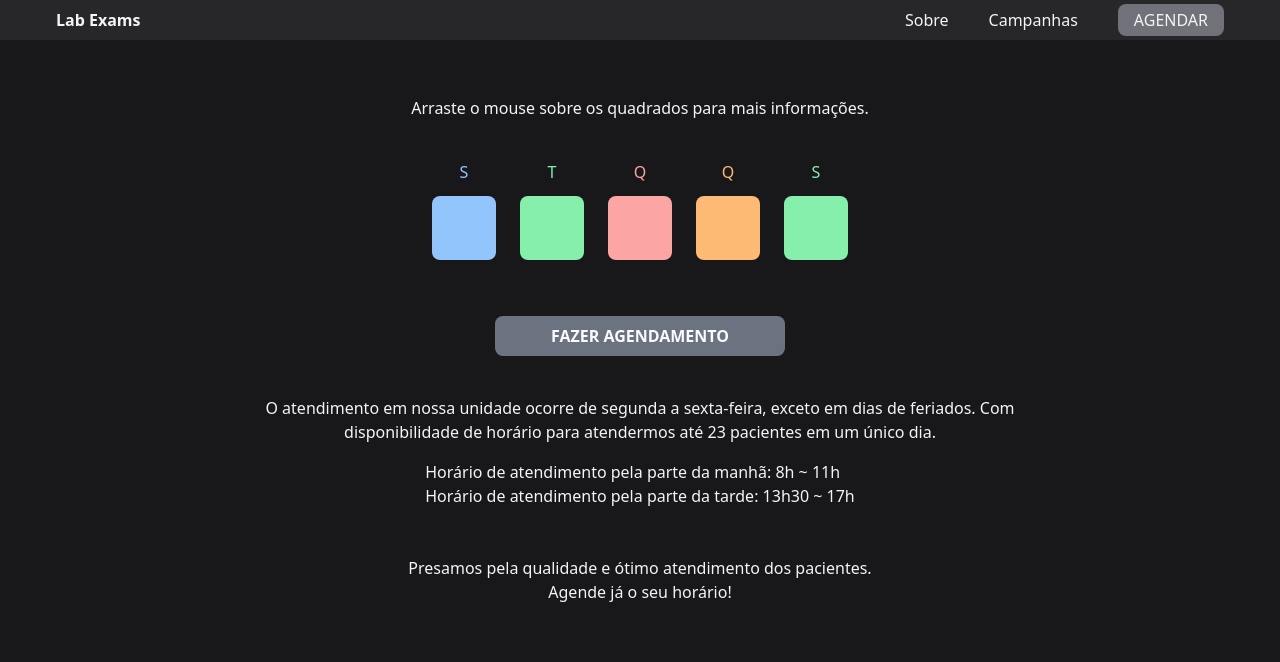
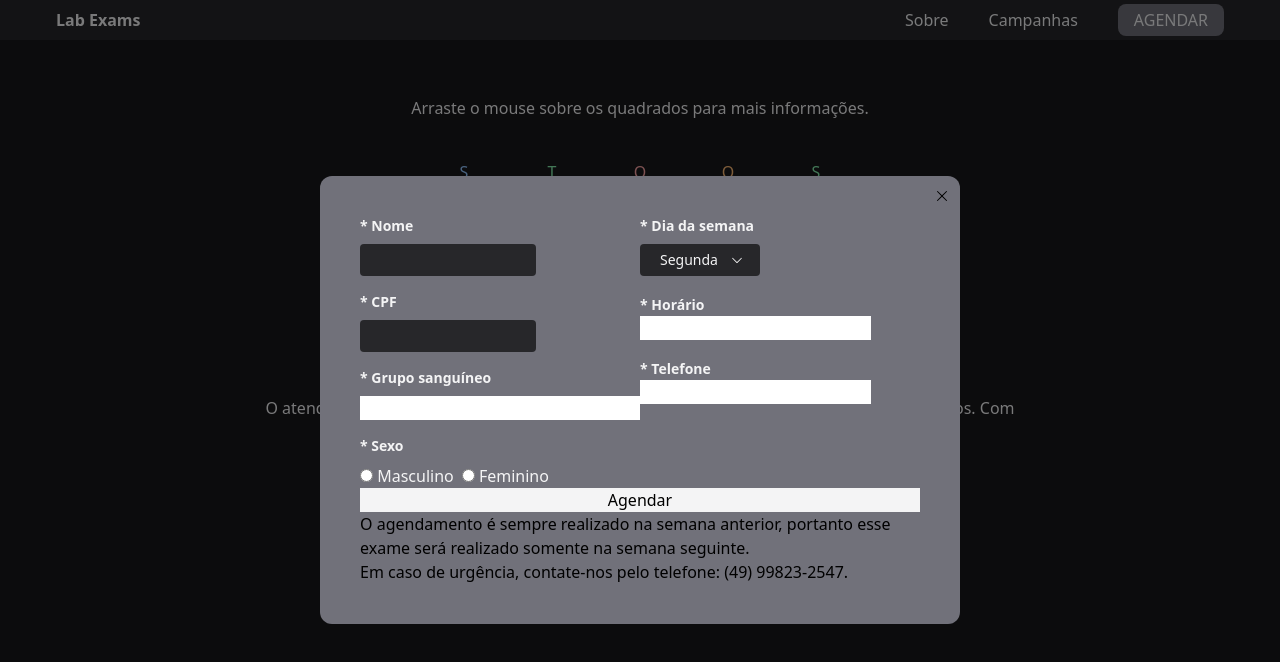
Before and after one commit to tandii/lab_exams_web, a React (Vite) app: page / in a window 1280 px wide. Both pictures are taken after a click on the button "FAZER AGENDAMENTO". Shown: the top 662 px of the page. Built offline with nearby package versions, Linux system fonts and the light colour scheme.

Commit message:
criação do component de agendamento

```diff
--- a/package.json
+++ b/package.json
@@ -10,8 +10,10 @@
     "preview": "vite preview"
   },
   "dependencies": {
+    "@phosphor-icons/react": "^2.0.10",
     "@radix-ui/react-dialog": "^1.0.4",
     "@radix-ui/react-hover-card": "^1.0.6",
+    "@radix-ui/react-select": "^1.2.2",
     "react": "^18.2.0",
     "react-dom": "^18.2.0",
     "react-router-dom": "^6.14.1"
--- a/src/pages/Home.tsx
+++ b/src/pages/Home.tsx
@@ -1,8 +1,14 @@
 import { Link } from "react-router-dom"
 import * as HoverCard from '@radix-ui/react-hover-card';
+import * as Dialog from '@radix-ui/react-dialog';
+import { useState } from "react";
+import { X, CaretUp, CaretDown, Check } from "@phosphor-icons/react";
+import * as Select from '@radix-ui/react-select';
 
 
 export function Home() {
+    const [isOpen, setIsOpen] = useState(false)
+
     return (
         <>
             <nav className="flex items-center justify-between bg-zinc-800 w-full h-10 px-14">
@@ -119,7 +125,110 @@ export function Home() {
 
                 </div>
 
-                <button className="text-zinc-50 py-2 bg-gray-500 hover:bg-gray-400/80 px-14 font-semibold rounded-lg mt-14">FAZER AGENDAMENTO</button>
+                <Dialog.Root open={isOpen} onOpenChange={setIsOpen}>
+                    <Dialog.Trigger asChild>
+                        <button className="text-zinc-50 py-2 bg-gray-500 hover:bg-gray-400/80 px-14 font-semibold rounded-lg mt-14">FAZER AGENDAMENTO</button>
+                    </Dialog.Trigger>
+                    <Dialog.Portal>
+
+                        <Dialog.Overlay className="bg-black/50 data-[state=open]:animate-overlayShow fixed inset-0" />
+                        <Dialog.Content className="bg-zinc-500 p-10 fixed top-[50%] left-[50%] max-w-[800px] translate-x-[-50%] translate-y-[-50%] rounded-xl">
+                            <div className="bg-zinc-500 grid grid-cols-2 text-zinc-100">
+                                <div className="flex flex-col gap-4">
+                                    <div className="flex flex-col gap-2">
+                                        <label htmlFor="name" className="font-semibold text-sm">* Nome</label>
+                                        <input type="text" className="bg-zinc-800 rounded px-3 text-sm h-8 w-44 focus:outline-none" />
+                                    </div>
+
+                                    <div className="flex flex-col gap-2">
+                                        <label htmlFor="cpf" className="font-semibold text-sm">* CPF</label>
+                                        <input type="text" className="bg-zinc-800 rounded px-3 text-sm h-8 w-44 focus:outline-none" />
+                                    </div>
+
+                                    <div className="flex flex-col gap-2">
+                                        <label htmlFor="bloodGroup" className="font-semibold text-sm">* Grupo sanguíneo</label>
+                                        <input type="text" />
+                                    </div>
+
+                                    <div className="flex flex-col gap-2">
+                                        <label htmlFor="gender" className="font-semibold text-sm">* Sexo</label>
+                                        <div className="flex gap-2">
+                                            <span>
+                                                <input type="radio" name="gender" /> Masculino
+                                            </span>
+                                            <span>
+                                                <input type="radio" name="gender" /> Feminino
+                                            </span>
+                                        </div>
+                                    </div>
+                                </div>
+
+                                <div className="flex flex-col gap-4">
+                                    <div className="flex flex-col gap-2">
+                                        <label htmlFor="dayWeek" className="font-semibold text-sm">* Dia da semana</label>
+                                        <Select.Root defaultValue="segunda">
+                                            <Select.Trigger asChild aria-label="Food" >
+                                                <button className="flex items-center w-fit pl-5 pr-4 h-8 text-sm rounded gap-3 bg-zinc-800 text-zinc-100  data-[placeholder]:text-zinc-500 data-[placeholder]:text-sm outline-none">
+                                                    <Select.Value />
+                                                    <Select.Icon>
+                                                        <CaretDown />
+                                                    </Select.Icon>
+                                                </button>
+                                            </Select.Trigger>
+                                            <Select.Portal>
+                                                <Select.Content>
+                                                    <Select.ScrollUpButton className="flex items-center justify-center text-gray-700 dark:text-gray-300">
+                                                        <CaretUp />
+                                                    </Select.ScrollUpButton>
+                                                    <Select.Viewport className="bg-zinc-800 p-2 rounded-lg shadow-lg">
+                                                        <Select.Group>
+                                                            {["Segunda", "Terça", "Quarta", "Quinta", "Sexta"].map(
+                                                                (dayWeek, i) => (
+                                                                    <Select.Item
+                                                                        // disabled={f === "Grapes"}
+                                                                        key={`${dayWeek}-${i}`}
+                                                                        value={dayWeek.toLowerCase()}
+                                                                        className="relative flex items-center px-8 py-2 rounded-md text-sm text-zinc-100 bg-zinc-800 hover:bg-zinc-700"
+
+                                                                    >
+                                                                        <Select.ItemText>{dayWeek}</Select.ItemText>
+                                                                        <Select.ItemIndicator className="absolute left-2 inline-flex items-center">
+                                                                            <Check />
+                                                                        </Select.ItemIndicator>
+                                                                    </Select.Item>
+                                                                )
+                                                            )}
+                                                        </Select.Group>
+                                                    </Select.Viewport>
+                                                    <Select.ScrollDownButton className="flex items-center justify-center text-gray-700 dark:text-gray-300">
+                                                        <CaretDown />
+                                                    </Select.ScrollDownButton>
+                                                </Select.Content>
+                                            </Select.Portal>
+                                        </Select.Root>
+                                    </div>
+                                    <div>
+                                        <label htmlFor="time" className="font-semibold text-sm">* Horário</label>
+                                        <input type="text" />
+                                    </div>
+                                    <div>
+                                        <label htmlFor="phone" className="font-semibold text-sm">* Telefone</label>
+                                        <input type="text" />
+                                    </div>
+                                </div>
+                            </div>
+                            <button className="bg-zinc-100 w-full">Agendar</button>
+                            <p>O agendamento é sempre realizado na semana anterior, portanto esse exame será realizado somente na semana seguinte.</p>
+                            <p>Em caso de urgência, contate-nos pelo telefone: (49) 99823-2547.</p>
+                            <Dialog.Close asChild>
+                                <button className="absolute top-[12px] right-[10px]" aria-label="Close">
+                                    <X />
+                                </button>
+                            </Dialog.Close>
+                        </Dialog.Content>
+
+                    </Dialog.Portal>
+                </Dialog.Root>
 
                 <p className="text-zinc-100 w-[800px] text-center mt-10">O atendimento em nossa unidade ocorre de segunda a sexta-feira, exceto em dias de feriados. Com disponibilidade de horário para atendermos até 23 pacientes em um único dia.</p>
 
```
Also changed, not shown: 1 other file (tests, documents, lock files or other folders).
